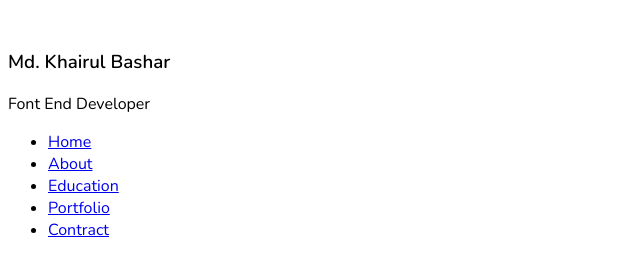
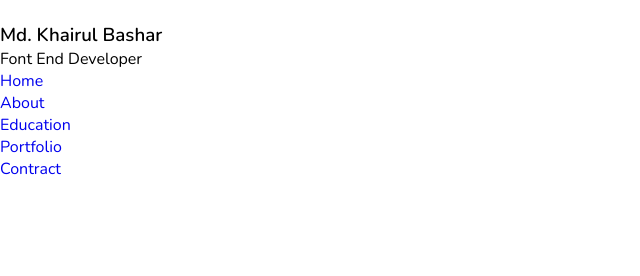
Before and after one commit to 404Bappy/Personal_Portfolio, a plain HTML site: page index.html in a window 1280 px wide. Shown: the whole page, without its empty margins (0-640 px from the left). Drawn offline with nearby package versions, Linux system fonts and the light colour scheme; a web font is replaced by a local one.

Commit message:
initial comit

```diff
--- a/style.css
+++ b/style.css
@@ -2,4 +2,10 @@
 
 *{
     font-family: 'Nunito', sans-serif;
+    margin: 0; padding: 0;
+    box-sizing: border-box;
+    text-decoration: none;
+    outline: none; border: none;
+    text-transform: capitalize;
+    transition: all .2s linear;
 }
```
